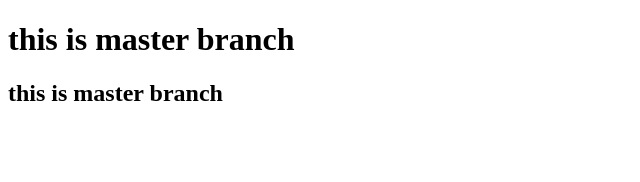
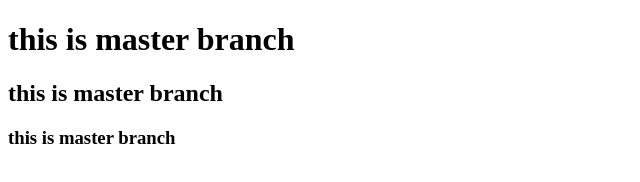
Before and after one commit to najm-gamingace/github, a plain HTML site: page index.html in a window 1280 px wide. Shown: the whole page, without its empty margins (0-640 px from the left). Drawn offline with Linux system fonts and the light colour scheme.

Commit message:
added h3

```diff
--- a/index.html
+++ b/index.html
@@ -9,5 +9,6 @@
 <body>
     <h1>this is master branch</h1>
     <h2>this is master branch</h2>
+    <h3>this is master branch</h3>
 </body>
 </html>
```
